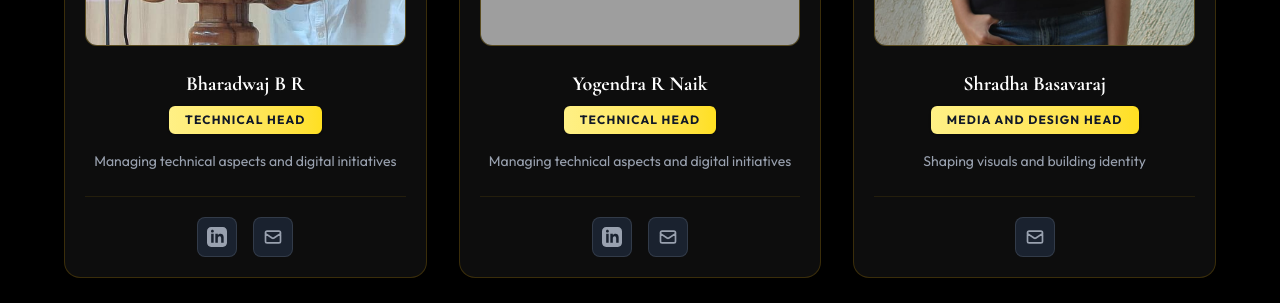
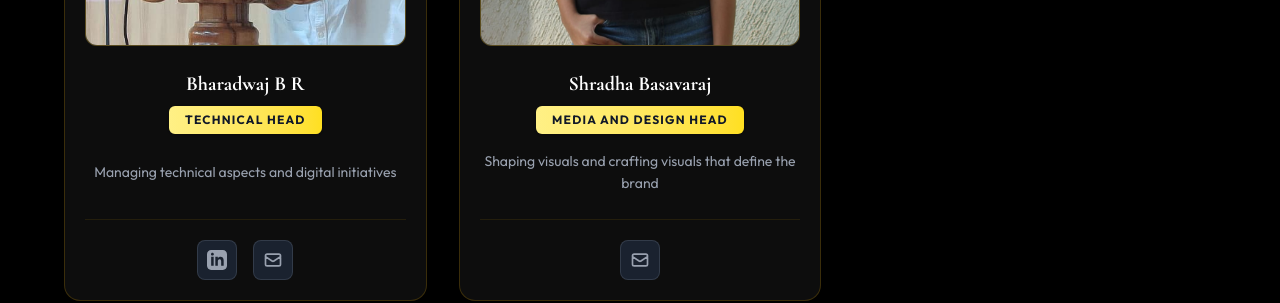
Before and after one commit to Yuktha-R2006/money-plant, a React (Vite) app: page /team in a window 1280 px wide. Shown: the part 6057-6360 px from the top of the page. Built offline with nearby package versions, Linux system fonts and the light colour scheme; grey boxes are pictures that could not be loaded.

Commit message:
Update team section by removing selected members

```diff
--- a/src/components/Team.tsx
+++ b/src/components/Team.tsx
@@ -61,23 +61,13 @@ export default function Team() {
         email: "bharadwajbhadraroy@gmail.com"
       }
     },
+
     {
       id: 4,
-      name: "Yogendra R Naik",
-      role: "Technical Head",
-      image: "events",
-      bio: "Managing technical aspects and digital initiatives",
-      social: {
-        linkedin: "https://www.linkedin.com/in/yogendra-r-naik-aba228347?utm_source=share_via&utm_content=profile&utm_medium=member_android",
-        email: "yogendra@moneyplantclub.com"
-      }
-    },
-    {
-      id: 5,
       name: "Shradha Basavaraj",
       role: "Media and Design Head",
       image: "/team/shradha.png",
-      bio: "Shaping visuals and building identity",
+      bio: "Shaping visuals and crafting visuals that define the brand",
       social: {
         linkedin: "#",
         email: "hurakadlishradha@gmail.com"
```
